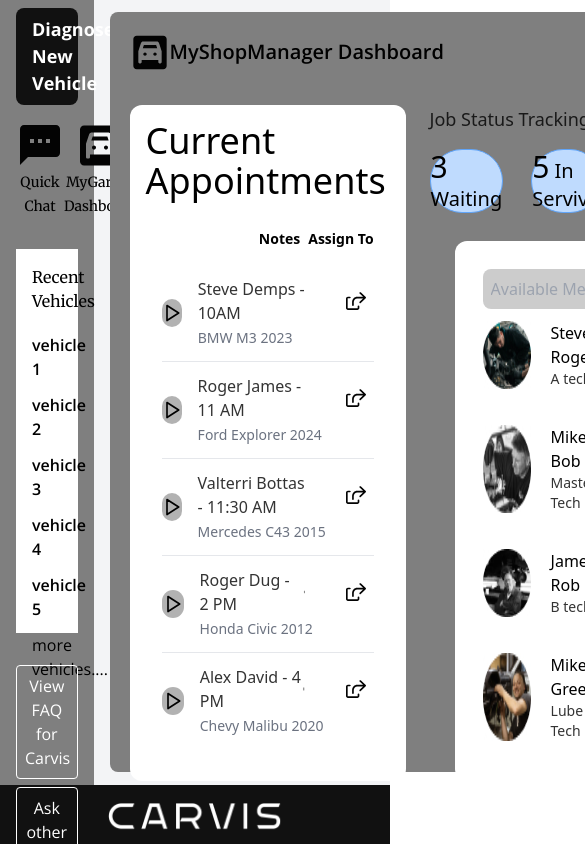
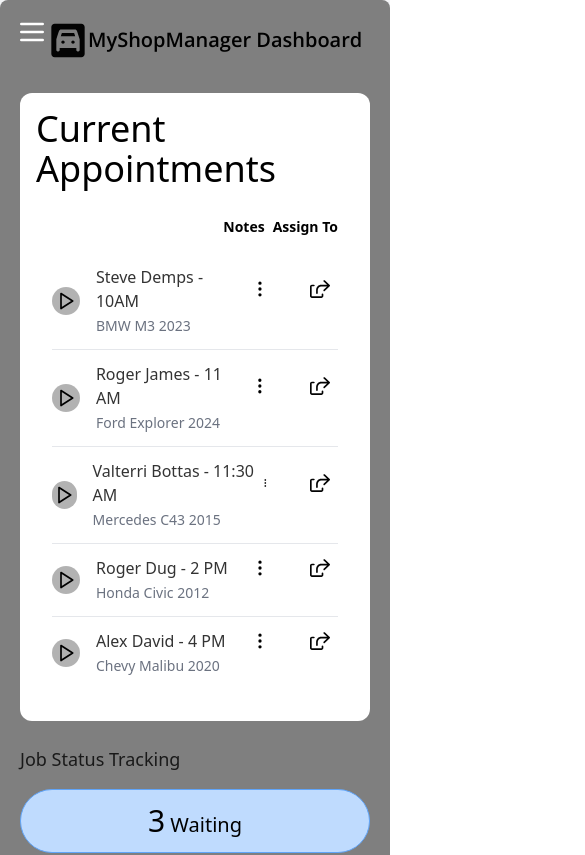
Before and after one commit to yash2324/carvis, a React (Vite) app: page /screen2 in a window 390 px wide. Shown: the top 855 px of the page, 585 px wide, since content can reach past the window. Built offline with nearby package versions, Linux system fonts and the light colour scheme.

Commit message:
responsive all screens

```diff
--- a/src/components/Mechanicaldashboardside.tsx
+++ b/src/components/Mechanicaldashboardside.tsx
@@ -87,7 +87,7 @@
   return (
     <>
       <div
-        className={`md:hidden fixed top-4 left-4 z-50 ${
+        className={`xl:hidden fixed top-4 left-4 z-50 ${
           isOpen ? "hidden" : ""
         }`}
       >
@@ -112,7 +112,7 @@
         </button>
       </div>
 
-      <div className="hidden md:flex bg-[#7F7F7F] w-[24%] h-screen flex-col">
+      <div className="hidden xl:flex bg-[#7F7F7F] w-[24%] h-screen flex-col">
         {sidebarContent}
       </div>
 
--- a/src/components/Screen1.tsx
+++ b/src/components/Screen1.tsx
@@ -129,7 +129,7 @@
         <img className="w-44 mx-auto" src={Carvis} alt="logo" />
       </div> */}
         </div>
-<div className="flex xl:hidden">
+<div className="flex xl:hidden ">
 <Mechanicaldashboardside/>
 </div>
         <div className="flex-grow lg:p-4">
--- a/src/components/Screen2.tsx
+++ b/src/components/Screen2.tsx
@@ -5,6 +5,7 @@
 import Carvis from "../assets/Carvis.png";
 
 import settingSide from "../assets/settingsSide.svg";
+import Mechanicaldashboardside from "./Mechanicaldashboardside";
 export default function Screen2() {
   const appointments = [
     { name: "Steve Demps", time: "10AM", vehicle: "BMW M3 2023" },
@@ -43,7 +44,7 @@
   return (
     <>
       <div className="flex  bg-gray-100">
-        <div className="bg-[#7F7F7F] h-[93vh] w-[24%] flex flex-col">
+        <div className="bg-[#7F7F7F] h-[93vh] hidden xl:flex w-[24%]  flex-col">
           <div className="bg-[#111111] mx-4 rounded-lg mt-2 text-white px-4 py-2 cursor-pointer text-center">
             <h1 className="text-[18px] font-bold font-body">
               Diagnose New Vehicle
@@ -94,15 +95,17 @@
             </button>
           </div>
         </div>
-
-        <div className="flex-grow px-4 pt-3 ">
-          <div className="bg-[#7F7F7F] h-[90vh] rounded-lg flex flex-col gap-8 p-5">
-            <p className="text-xl font-semibold flex items-center">
+        <div className="flex xl:hidden ">
+<Mechanicaldashboardside/>
+</div>
+        <div className="flex-grow xl:px-4 xl:pt-3 ">
+          <div className="bg-[#7F7F7F] xl:h-[90vh] rounded-lg flex flex-col gap-8 p-5">
+            <p className="text-xl font-semibold ml-7 flex items-center">
               <img src={car} alt="setting" className="w-10" />
               <p className="font-body">MyShopManager Dashboard</p>
             </p>
-            <section className="flex  gap-6">
-              <div className="rounded-xl w-6/12 bg-white p-4 gap-3 flex flex-col">
+            <section className="flex flex-col xl:flex-row  gap-6">
+              <div className="rounded-xl xl:w-6/12 bg-white p-4 gap-3 flex flex-col">
                 <p className="text-4xl font-medium">Current Appointments</p>
                 <div className="bg-white rounded-lg  p-4 ">
                   <div className="flex justify-between items-center mb-4">
@@ -147,23 +150,23 @@
                   </ul>
                 </div>
               </div>
-              <div className="w-6/12  flex flex-col gap-7">
+              <div className="xl:w-6/12  flex flex-col gap-7">
                 <section>
                   <p className="font-medium text-black/80 text-lg mb-4">
                     Job Status Tracking
                   </p>
-                  <section className="flex justify-between gap-7">
-                    <div className="bg-blue-200 border-blue-400 border rounded-full flex justify-center items-center w-4/12 h-16">
+                  <section className="flex justify-between flex-wrap xl:flex-nowrap gap-3 xl:gap-7">
+                    <div className="bg-blue-200 border-blue-400 border rounded-full flex justify-center items-center w-full xl:w-4/12 h-16">
                       <p className="text-black font-medium text-xl">
                         <span className="text-3xl">3</span> Waiting
                       </p>
                     </div>
-                    <div className="bg-blue-200 border-blue-400 border rounded-full flex justify-center items-center w-4/12 h-16">
+                    <div className="bg-blue-200 border-blue-400 border rounded-full flex justify-center items-center w-full xl:w-4/12 h-16">
                       <p className="text-black font-medium text-xl">
                         <span className="text-3xl">5</span> In Servive
                       </p>
                     </div>
-                    <div className="bg-blue-200 border-blue-400 border rounded-full flex justify-center items-center w-4/12 h-16">
+                    <div className="bg-blue-200 border-blue-400 border rounded-full flex justify-center items-center w-full xl:w-4/12 h-16">
                       <p className="text-black font-medium text-xl">
                         <span className="text-3xl">10</span> Completed
                       </p>
@@ -171,7 +174,7 @@
                   </section>
                 </section>
                 <section className="w-full flex items-center justify-center">
-                  <section className="bg-white w-10/12 rounded-xl p-7">
+                  <section className="bg-white xl:w-10/12 rounded-xl p-7">
                     <input
                       type="text"
                       className="font-medium bg-black/20 p-2 w-full outline-none rounded-lg"
--- a/src/components/Screen3.tsx
+++ b/src/components/Screen3.tsx
@@ -5,8 +5,8 @@
   return (
     <div className="flex  bg-gray-100">
       <Sidebar />
-      <div className="p-10 w-3/4">
-        <section className="flex gap-2  w-full border-b-4 pb-4">
+      <div className="p-10 w-full xl:w-3/4">
+        <section className="flex gap-2 w-full border-b-4 pb-4">
           <img src={"./car17.jpg"} alt="" />
           <section className="font-header">
             <p className="text-2xl font-body font-bold">BMW M3 2020</p>
```
